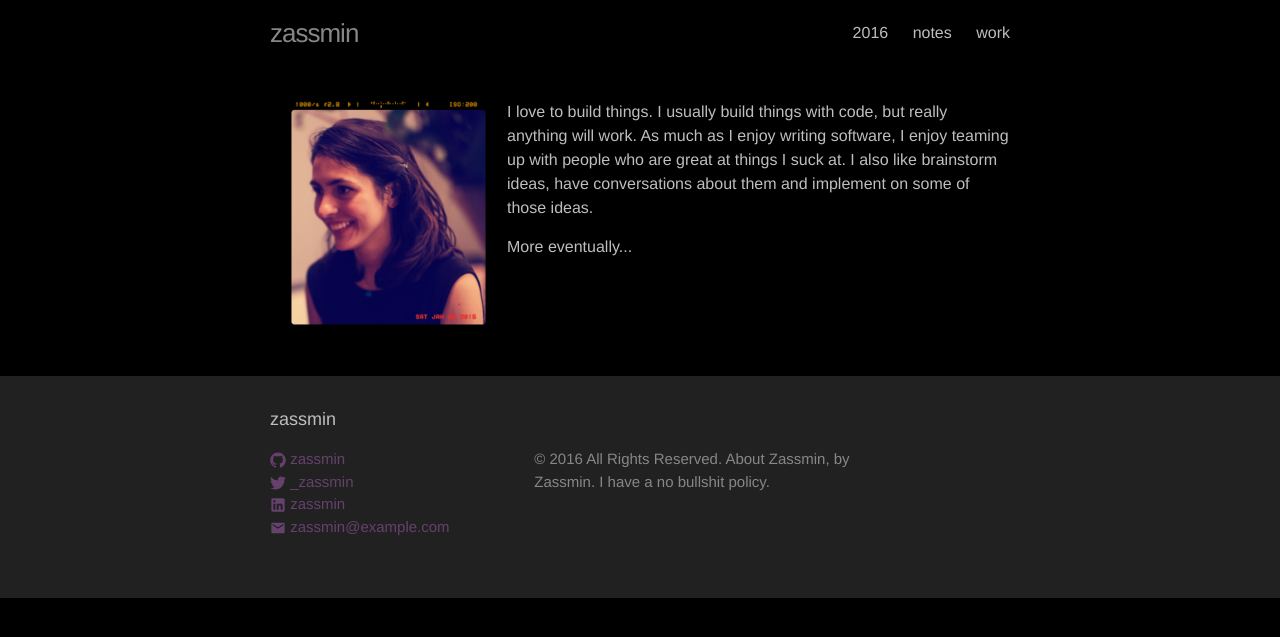
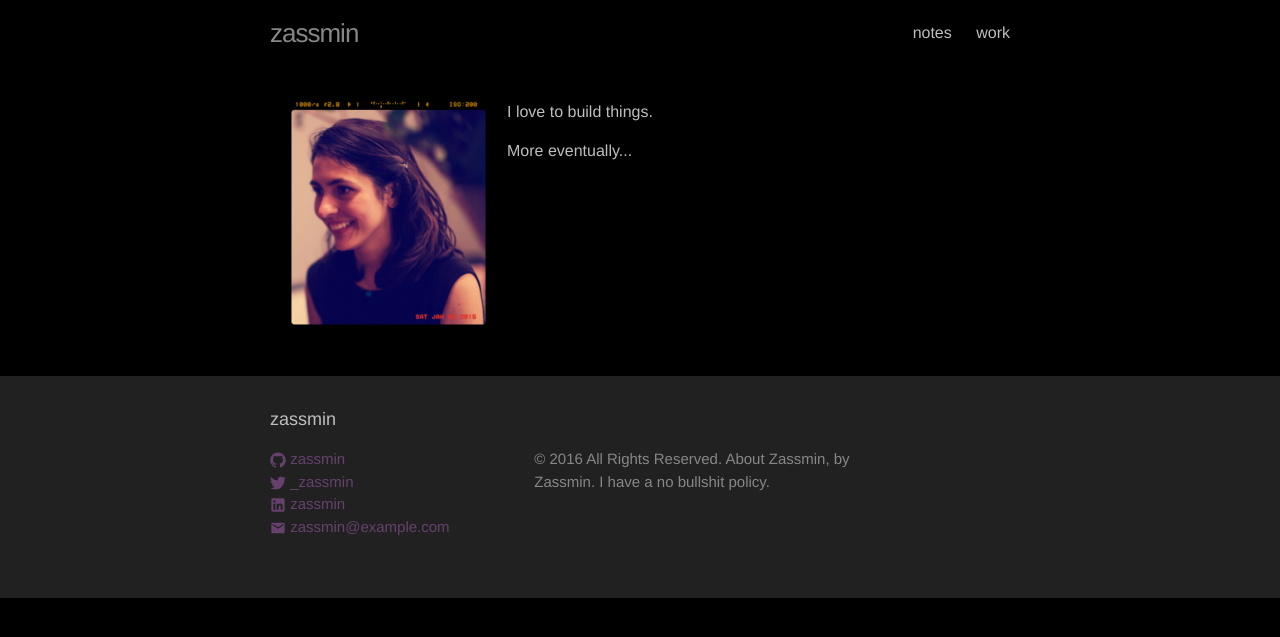
Before and after one commit to zassmin/zassmin, a Jekyll site: the page built from index.html, in a window 1280 px wide. Shown: the top 637 px of the page. Built offline with Jekyll 4.4.1, drawn with Linux system fonts in a browser that asks for light colours.

Commit message:
remove 2016 and text

```diff
--- a/index.html
+++ b/index.html
@@ -8,7 +8,7 @@ layout: default
   </div>
 
   <div class="page-col page-col-2">
-    <p>I love to build things. I usually build things with code, but really anything will work. As much as I enjoy writing software, I enjoy teaming up with people who are great at things I suck at. I also like brainstorm ideas, have conversations about them and implement on some of those ideas.</p>
+    <p>I love to build things.</p>
 
     <p>More eventually...</p>
   </div>
```
Also changed, not shown: 2016.md (deleted, +0 -11 lines), images/2016.jpg (deleted).
